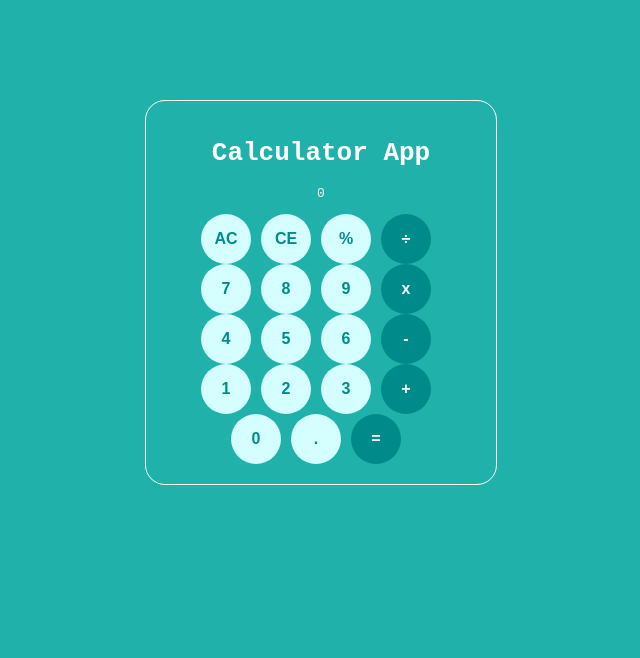
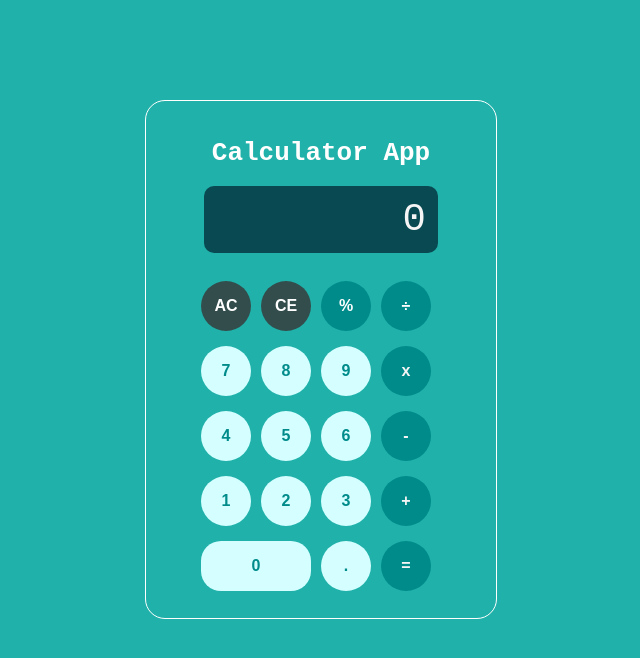
Before and after one commit to d31a/react-calculator, a React (Create React App) app: page / in a window 1280 px wide. Shown: the top 658 px of the page, without its empty margins (319-959 px from the left). Built offline with nearby package versions, Linux system fonts and the light colour scheme.

Commit message:
Update styles.css

```diff
--- a/src/styles.css
+++ b/src/styles.css
@@ -32,7 +32,7 @@ p {
 
 /* Styling the buttons */
 
-.CalcBtns {
+.calcBtns {
   display: flex;
   justify-content: center;
   align-items: center;
@@ -68,17 +68,17 @@ button:nth-last-child(1) {
 
 /* first row only */
 
-#first-row {
+#firstRow {
   margin-top: 20px;
 }
 
-#first-row button {
+#firstRow button {
   background-color: darkcyan;
   color: white;
 }
 
-#first-row button:nth-child(2),
-#first-row button:nth-child(1) {
+#firstRow button:nth-child(2),
+#firstRow button:nth-child(1) {
   background-color: rgb(51, 77, 77);
   color: white;
   border: 0px solid;
@@ -86,7 +86,7 @@ button:nth-last-child(1) {
 
 /* bigger 0 button to make up for space */
 
-#big-zero {
+#bigZero {
   width: 110px;
   height: 50px;
   margin-right: 10px;
@@ -98,14 +98,14 @@ button:nth-last-child(1) {
   cursor: pointer;
 }
 
-#big-zero:hover {
+#bigZero:hover {
   width: 115px;
   height: 47px;
 }
 
 /* Screen */
 
-#ResultScreen {
+#resultScreen {
   background-color: rgb(9, 73, 82);
   width: 60%;
   min-height: 40px;
```
